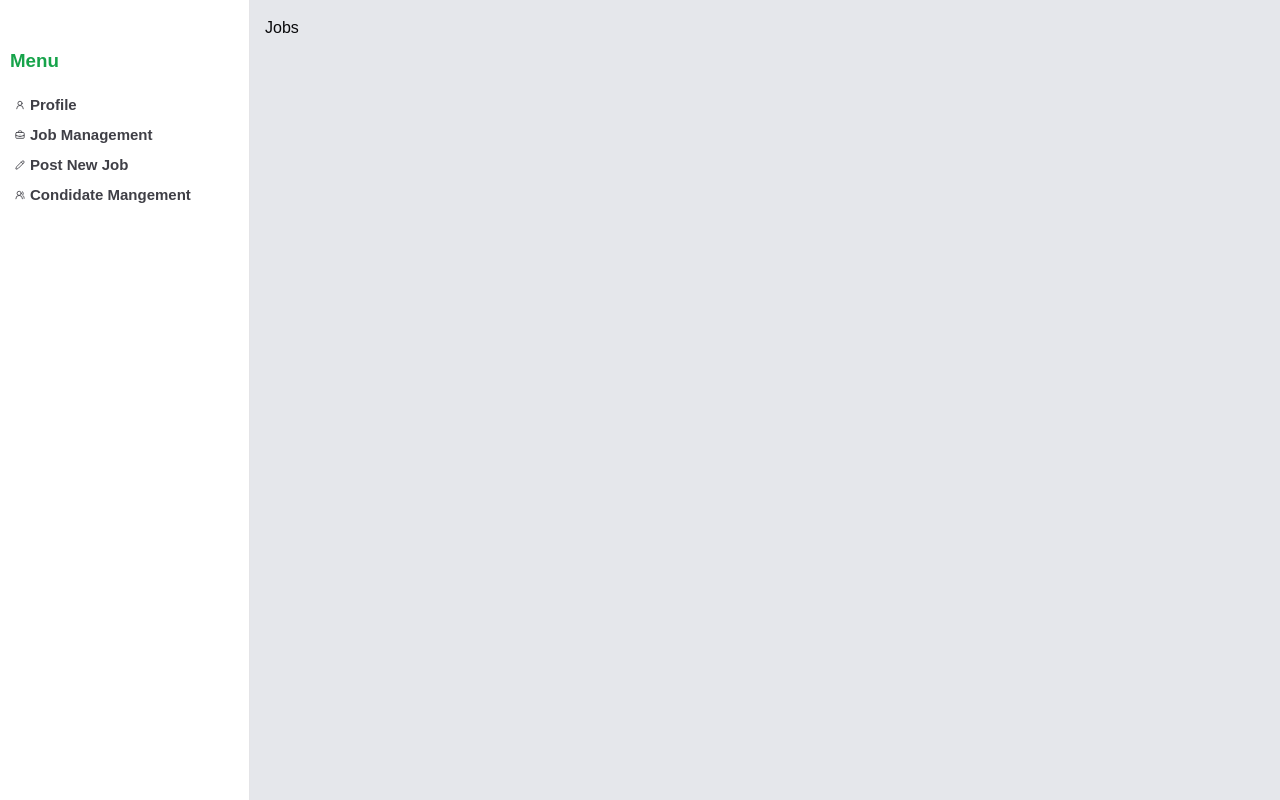
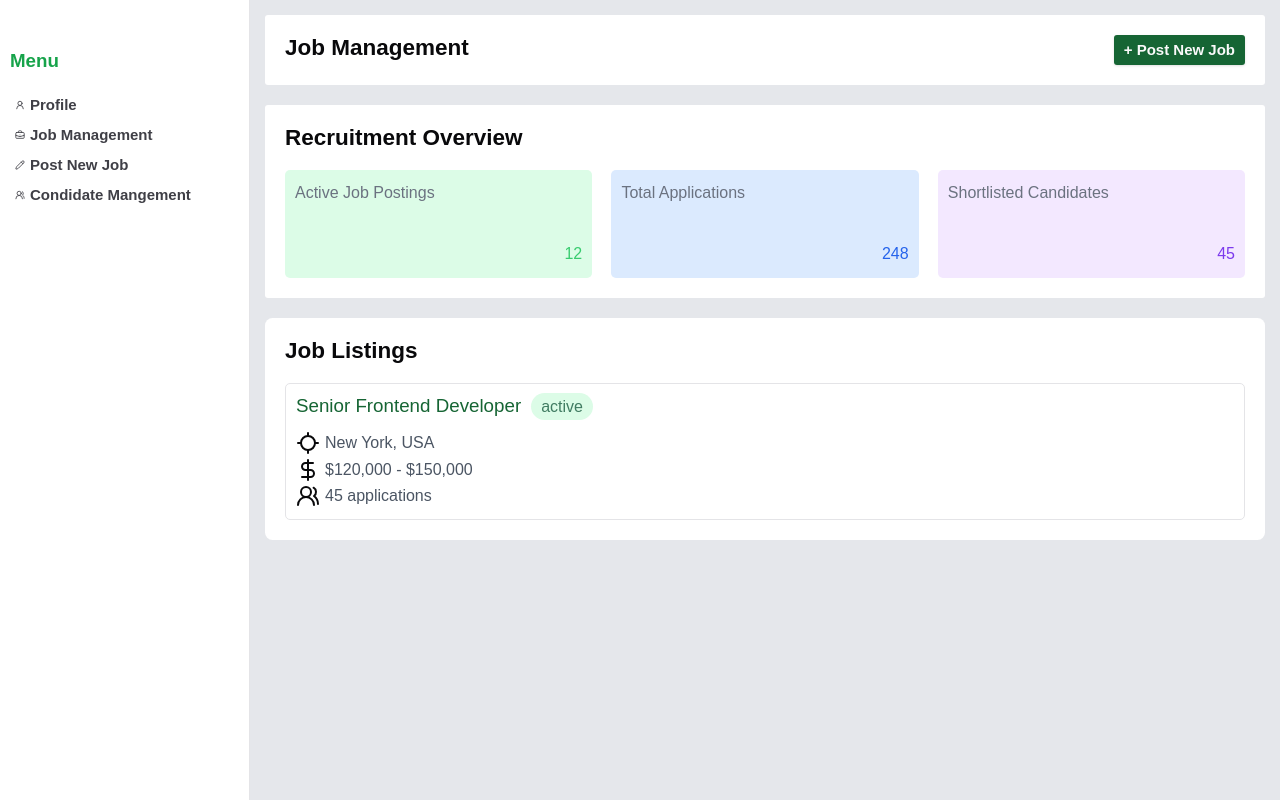
Before and after one commit to NightBringerZied/dz-jobs, a Next.js app: page /recruiter/jobs in a window 1280 px wide. Built offline with nearby package versions, Linux system fonts and the light colour scheme.

Commit message:
job management screen

```diff
--- a/app/recruiter/jobs/page.jsx
+++ b/app/recruiter/jobs/page.jsx
@@ -1,3 +1,114 @@
+import { Button } from "@/components/ui/button";
+import clsx from "clsx";
+import { DollarSign, Locate, UsersRound } from "lucide-react";
+import Link from "next/link";
+
+const data = [
+  {
+    title: "Active Job Postings",
+    value: 12,
+    bg: "bg-[#dcfce7]",
+    color: "text-[#39cc6f]",
+  },
+  {
+    title: "Total Applications",
+    value: 248,
+    bg: "bg-[#dbeafe]",
+    color: "text-[#2563eb]",
+  },
+  {
+    title: "Shortlisted Candidates",
+    value: 45,
+    bg: "bg-[#f3e8ff]",
+    color: "text-[#7c3aed]",
+  },
+];
+
+const jobs = [
+  {
+    title: "Senior Frontend Developer",
+    status: "active",
+    location: "New York, USA",
+    salaire: "$120,000 - $150,000",
+    applied: 45,
+  },
+];
+
 export default function Page() {
-  return <div>Jobs</div>;
+  return (
+    <div className="">
+      <div className=" mx-auto max-w-[1200px] space-y-8">
+        <div className=" bg-white p-8 rounded-md flex justify-between ">
+          <h1 className=" font-bold text-4xl">Job Management</h1>
+          <Button
+            asChild
+            className=" bg-green-800 !text-2xl h-full hover:bg-green-800/80 font-semibold "
+          >
+            <Link href={"/recruter/add-job"}>+ Post New Job</Link>
+          </Button>
+        </div>
+        <div className=" bg-white  p-8 rounded-md flex flex-col gap-8 justify-between ">
+          <h2 className=" font-bold text-4xl">Recruitment Overview</h2>
+          <div className=" flex justify-between">
+            {data.map((element) => (
+              <div
+                key={element.title}
+                className={`${element.bg} basis-[32%] flex flex-col gap-14 p-4 rounded-lg`}
+              >
+                <p className=" text-gray-500">{element.title}</p>
+                <div className=" flex justify-end">
+                  <p className={`${element.color}`}>{element.value}</p>
+                </div>
+              </div>
+            ))}
+          </div>
+        </div>
+        <div className=" bg-white  p-8 rounded-xl flex flex-col gap-8 justify-between ">
+          <h2 className=" font-bold text-4xl">Job Listings</h2>
+          <div className=" flex justify-between">
+            {jobs.map((element) => (
+              <div
+                key={element.title}
+                className={`basis-full flex justify-between  p-4 rounded-lg border `}
+              >
+                <div className=" space-y-4">
+                  <div className=" space-x-4">
+                    <span className=" !text-3xl text-green-800 ">
+                      {element.title}
+                    </span>
+                    <span
+                      className={clsx(" p-2 px-4  capitalize rounded-3xl", {
+                        "bg-[#dcfce7] text-[#417c62]":
+                          element.status === "active",
+                        "bg-[#e9ecef] text-[#7c848b]":
+                          element.status === "closed",
+                      })}
+                    >
+                      {element.status}
+                    </span>
+                  </div>
+                  <div>
+                    <p className=" flex items-center gap-2">
+                      <Locate />
+                      <span className=" text-gray-600">{element.location}</span>
+                    </p>
+                    <p className=" flex items-center gap-2">
+                      <DollarSign />
+                      <span className=" text-gray-600">{element.salaire}</span>
+                    </p>
+                    <p className=" flex items-center gap-2">
+                      <UsersRound />
+                      <span className=" text-gray-600">
+                        {element.applied} applications
+                      </span>
+                    </p>
+                  </div>
+                </div>
+              </div>
+            ))}
+          </div>
+        </div>
+      </div>
+    </div>
+  );
 }
```
